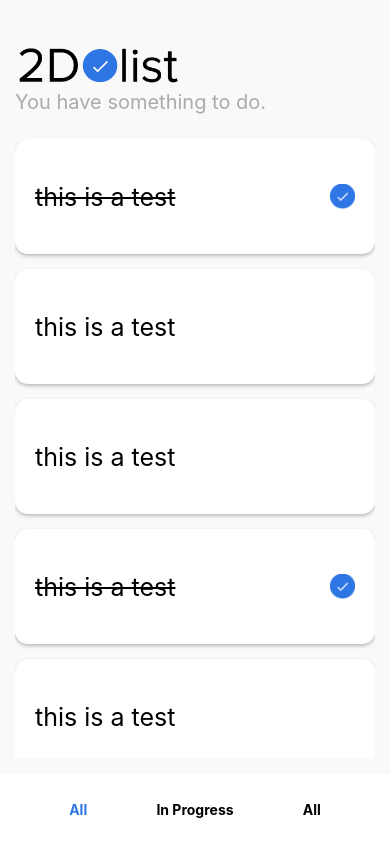
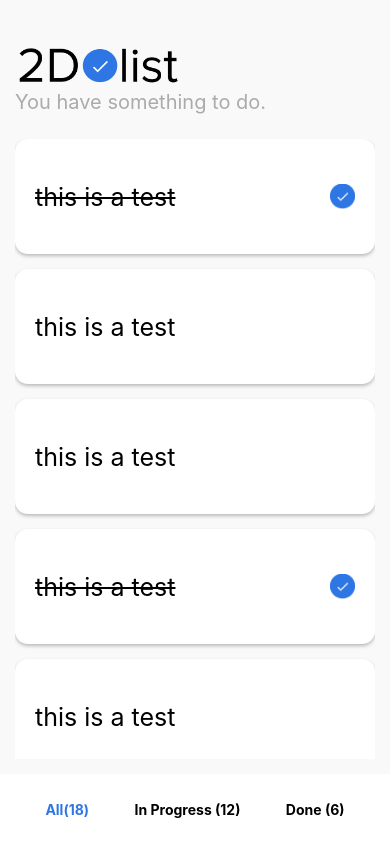
Before and after one commit to Hongfei01/todoList, a React Native app: screen / in a window 390 px wide. Built offline with nearby package versions, Linux system fonts and the light colour scheme.

Commit message:
modify TabBottomMenu and todoList

```diff
--- a/App.js
+++ b/App.js
@@ -41,6 +41,19 @@ export default function App() {
   function handleSelectedName(tabName) {
     setSelectedTabName(tabName);
   }
+
+  function getSelectedList() {
+    switch (selectedTabName) {
+      case 'All':
+        return todoList;
+      case 'In Progress':
+        return todoList.filter((todo) => todo.isCompleted == false);
+      case 'Done':
+        return todoList.filter((todo) => todo.isCompleted === true);
+      default:
+        return [];
+    }
+  }
   return (
     <>
       <SafeAreaProvider>
@@ -50,7 +63,7 @@ export default function App() {
           </View>
           <View style={styles.body}>
             <ScrollView>
-              {todoList.map((item) => (
+              {getSelectedList().map((item) => (
                 <View key={item.id} style={styles.cardItem}>
                   <Card todo={item} onPress={updateTodo} />
                 </View>
@@ -63,6 +76,7 @@ export default function App() {
         <TabBottomMenu
           selectedTabName={selectedTabName}
           onPress={handleSelectedName}
+          todoList={todoList}
         />
       </View>
     </>
--- a/components/TabBottomMenu/TabBottomMenu.jsx
+++ b/components/TabBottomMenu/TabBottomMenu.jsx
@@ -2,7 +2,18 @@ import { View, TouchableOpacity, Text } from 'react-native';
 
 import style from './TabBottomMenu.style';
 
-const TabBottomMenu = ({ selectedTabName, onPress }) => {
+const TabBottomMenu = ({ selectedTabName, onPress, todoList }) => {
+  const acc = todoList.reduce(
+    (acc, todo) => {
+      todo.isCompleted ? acc.done++ : acc.inProgress++;
+      return acc;
+    },
+    {
+      all: todoList.length,
+      inProgress: 0,
+      done: 0,
+    }
+  );
   function getTextStyle(tabName) {
     return {
       fontWeight: 'bold',
@@ -12,13 +23,15 @@ const TabBottomMenu = ({ selectedTabName, onPress }) => {
   return (
     <View style={style.root}>
       <TouchableOpacity onPress={onPress.bind(this, 'All')}>
-        <Text style={getTextStyle('All')}>All</Text>
+        <Text style={getTextStyle('All')}>All({acc.all})</Text>
       </TouchableOpacity>
       <TouchableOpacity onPress={onPress.bind(this, 'In Progress')}>
-        <Text style={getTextStyle('In Progress')}>In Progress</Text>
+        <Text style={getTextStyle('In Progress')}>
+          In Progress ({acc.inProgress})
+        </Text>
       </TouchableOpacity>
-      <TouchableOpacity onPress={() => onPress('Test')}>
-        <Text style={getTextStyle('Test')}>All</Text>
+      <TouchableOpacity onPress={() => onPress('Done')}>
+        <Text style={getTextStyle('Done')}>Done ({acc.done})</Text>
       </TouchableOpacity>
     </View>
   );
```
